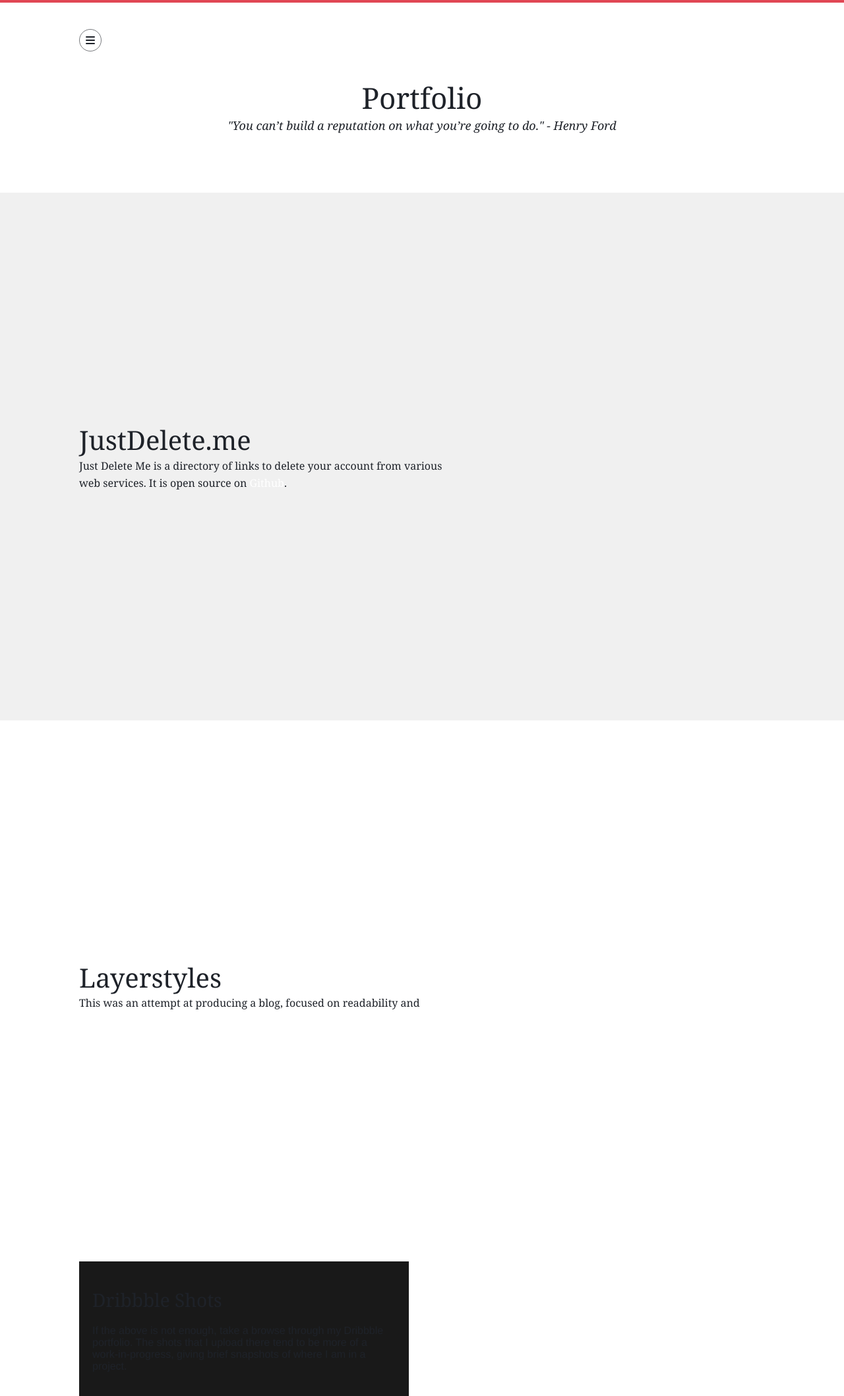
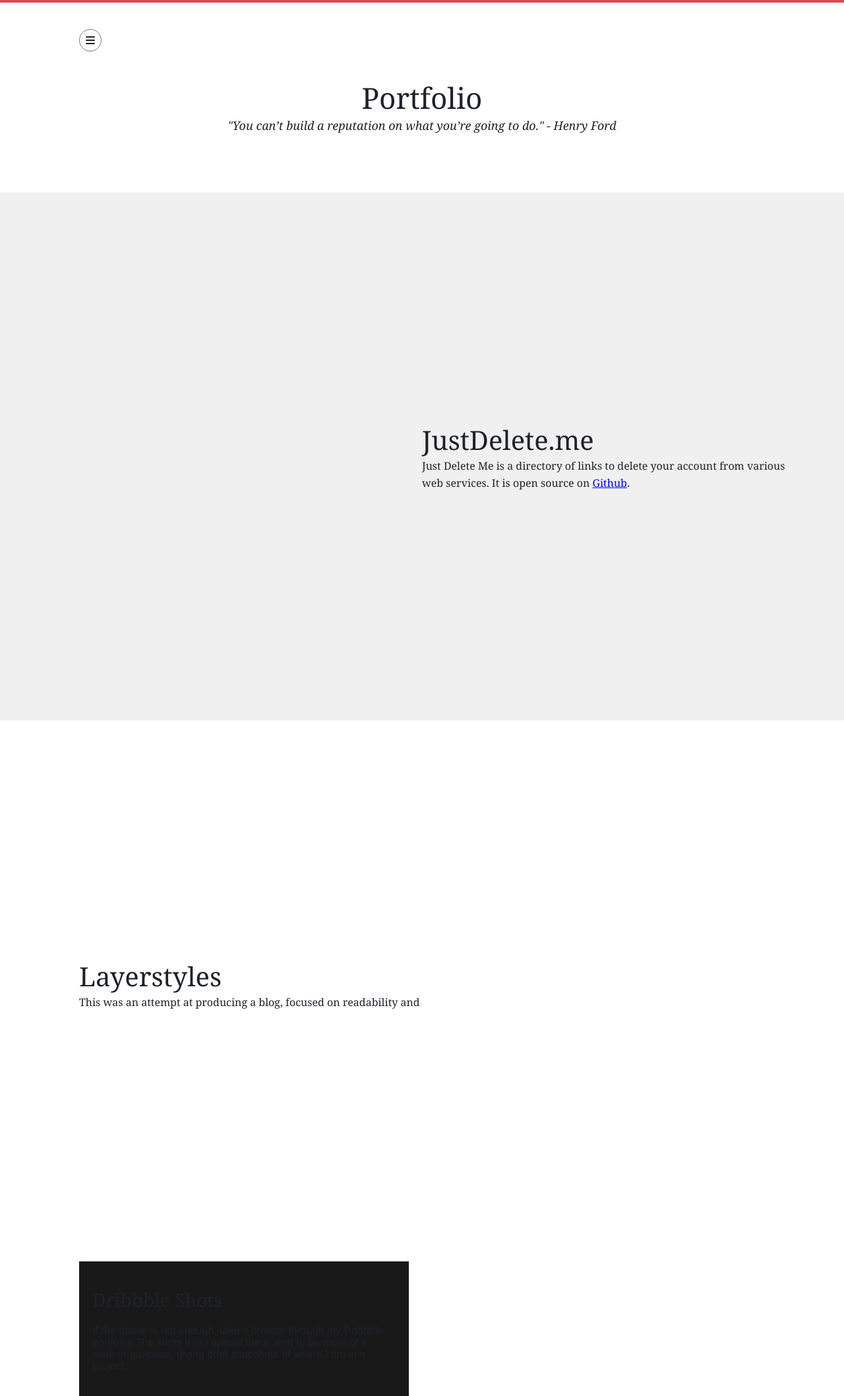
Before and after one commit to EdPoole/edpooleOld, a Jekyll site: the page built from portfolio/index.html, in a window 1280 px wide. Shown: the whole page at 66% size. Built offline with Jekyll 4.4.1, drawn with Linux system fonts in a browser that asks for light colours; Markdown is read by kramdown in place of the engine named in the settings.

Commit message:
left and right portfolio blocks

```diff
--- a/assets/css/main.css
+++ b/assets/css/main.css
@@ -1104,53 +1104,55 @@ h1 {
   .portfolio__strapline blockquote {
     margin: 0; }
 
-.jdm__container {
+.example__container, .example__container--left, .example__container--right {
   height: 800px; }
-  .theme-dark .jdm__container {
+  .theme-dark .example__container--right {
     background: rgb(44, 48, 55);
     background: rgba(44, 48, 55, 1); }
-  .theme-light .jdm__container {
+  .theme-light .example__container--right {
     background: rgb(240, 240, 240);
     background: rgba(240, 240, 240, 1); }
-.jdm__content {
+.example__content {
   max-width: 100%;
   margin: 0 auto;
   padding: 0 20px;
   position: relative;
   height: 100%; }
-  .jdm__content:after {
+  .example__content:after {
     clear: both;
     display: table;
     content: ""; }
   @media only screen and (min-width: 1024px) {
-    .jdm__content {
+    .example__content {
       max-width: 1024px;
       padding: 0 20px; } }
   @media only screen and (min-width: 1200px) {
-    .jdm__content {
+    .example__content {
       max-width: 1120px;
       padding: 0 40px; } }
-.jdm__copy {
+.example__copy, .example__copy--right {
   position: absolute;
   top: 50%;
   -webkit-transform: translateY(-50%);
       -ms-transform: translateY(-50%);
           transform: translateY(-50%);
   width: 50%; }
-  .jdm__copy h1 {
+  .example__copy--right {
+    left: 50%; }
+.example__title {
   font-family: "freight-text-pro", georgia, serif;
   font-size: 40px;
   font-weight: 100;
   margin: 0; }
-  .jdm__copy p {
+.example__info {
   margin: 0;
   font-size: 16px;
   font-family: "freight-text-pro", georgia, serif;
   line-height: 1.6; }
-  .jdm__copy a {
+.example a {
   color: white;
   text-decoration: none; }
-    .jdm__copy a:hover {
+  .example a:hover {
     text-decoration: underline; }
 
 .ls__container {
--- a/portfolio/index.html
+++ b/portfolio/index.html
@@ -11,20 +11,20 @@ layout: page
 	</blockquote>
 </div>
 
-<div class="jdm__container">
-	<div class="jdm__content">
-		<div class="jdm__copy">
-			<h1>JustDelete.me</h1>
-			<p>Just Delete Me is a directory of links to delete your account from various web services. It is open source on <a href="https://github.com/rmlewisuk/justdeleteme">Github</a>.</p>
+<div class="example__container--right">
+	<div class="example__content">
+		<div class="example__copy--right">
+			<h1 class="example__title">JustDelete.me</h1>
+			<p class="example__info">Just Delete Me is a directory of links to delete your account from various web services. It is open source on <a href="https://github.com/rmlewisuk/justdeleteme">Github</a>.</p>
 		</div>
 	</div>
 </div>
 
-<div class="ls__container">
-	<div class="ls__content">
-		<div class="ls__copy">
-			<h1>Layerstyles</h1>
-			<p>This was an attempt at producing a blog, focused on readability and </p>
+<div class="example__container">
+	<div class="example__content">
+		<div class="example__copy">
+			<h1 class="example__title">Layerstyles</h1>
+			<p class="example__info">This was an attempt at producing a blog, focused on readability and </p>
 		</div>
 	</div>
 </div>
```
Also changed, not shown: assets/css/source/includes/_portfolio.scss (+15 -5 lines). Lines whose indentation alone changed are shown as unchanged.
